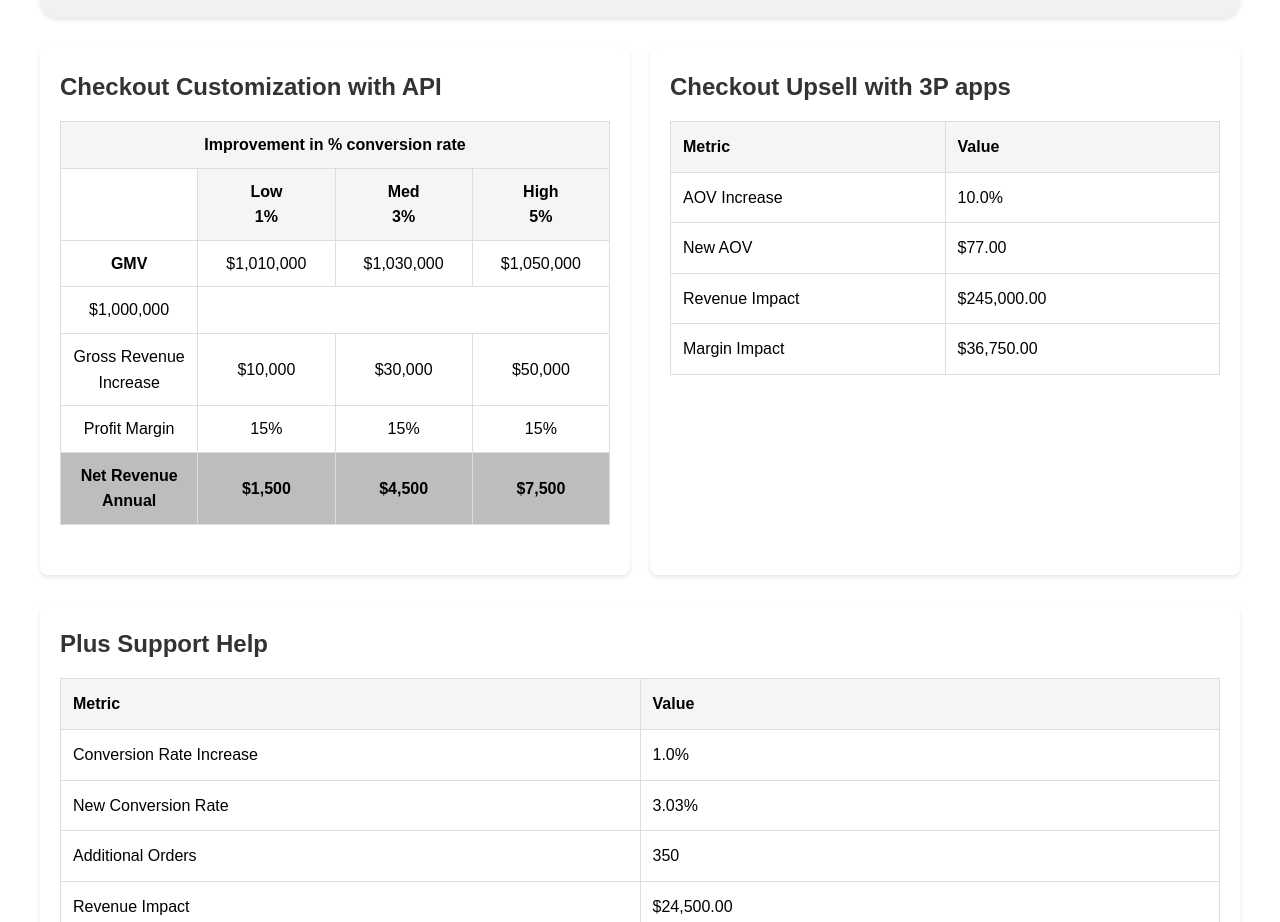
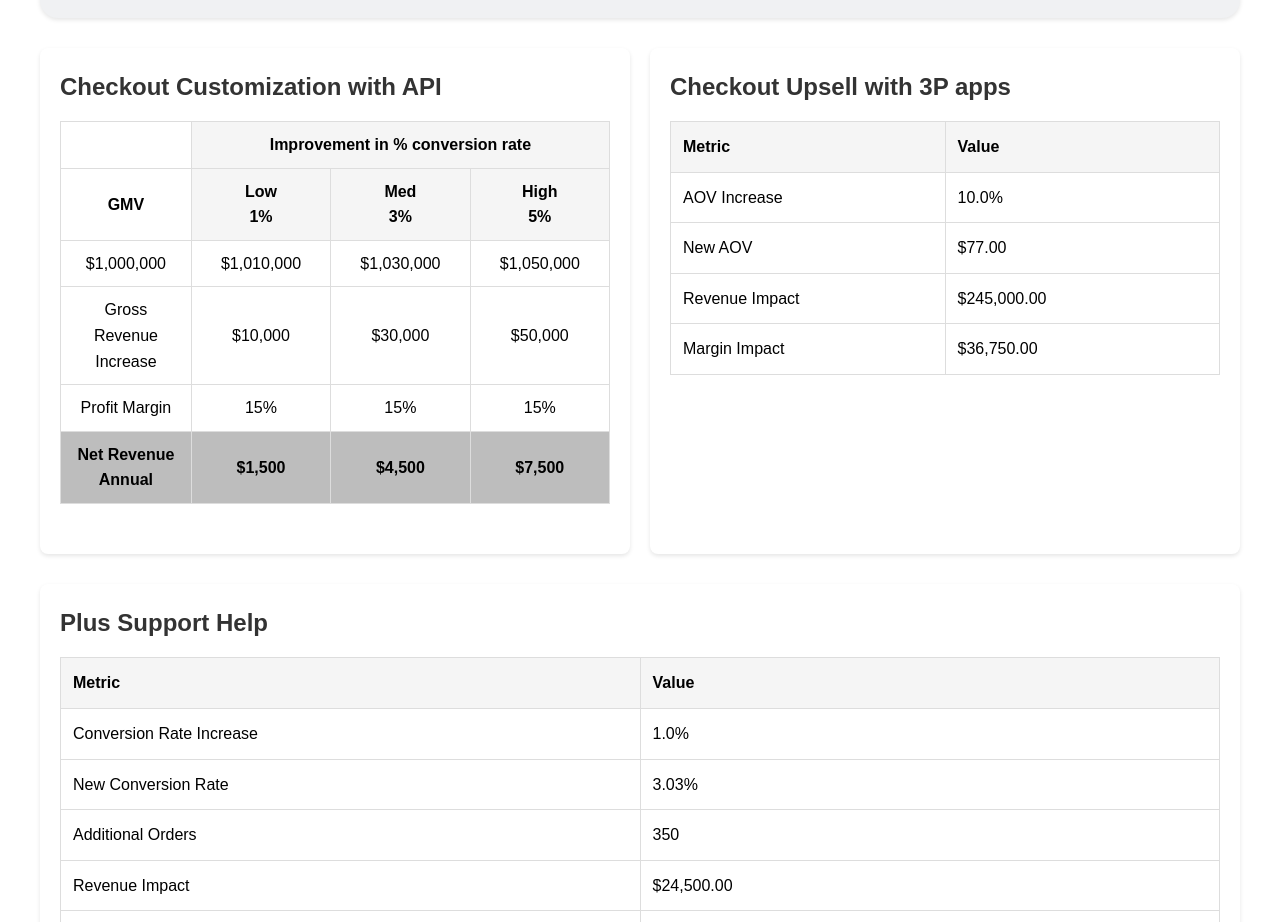
Before and after one commit to staceyhayman/D2C-ROI-Calculator, a plain HTML site: page index.html in a window 1280 px wide. Shown: the part 1535-2457 px from the top of the page. Drawn offline with Linux system fonts and the light colour scheme.

Commit message:
Layout: Refine header and scenario alignment in Checkout Customization with API table

```diff
--- a/index.html
+++ b/index.html
@@ -260,23 +260,20 @@
                 <div class="section-title">Checkout Customization with API</div>
                 <table class="custom-api-table">
                     <tr>
-                        <th class="custom-api-header" colspan="4">Improvement in % conversion rate</th>
+                        <td style="width: 20%;"></td>
+                        <th class="custom-api-header" colspan="3">Improvement in % conversion rate</th>
                     </tr>
                     <tr>
-                        <td></td>
+                        <td style="font-weight:bold; text-align:center;">GMV</td>
                         <td class="custom-api-header">Low<br><span class="custom-api-bold">1%</span></td>
                         <td class="custom-api-header">Med<br><span class="custom-api-bold">3%</span></td>
                         <td class="custom-api-header">High<br><span class="custom-api-bold">5%</span></td>
                     </tr>
                     <tr>
-                        <td style="font-weight:bold; text-align:center;">GMV</td>
+                        <td id="custom-gmv-base" style="text-align:center;"></td>
                         <td class="custom-api-gmv" id="custom-gmv-low">$0</td>
                         <td class="custom-api-gmv" id="custom-gmv-med">$0</td>
                         <td class="custom-api-gmv" id="custom-gmv-high">$0</td>
-                    </tr>
-                    <tr>
-                        <td id="custom-gmv-base" style="text-align:center;"></td>
-                        <td colspan="3"></td>
                     </tr>
                     <tr>
                         <td class="custom-api-label">Gross Revenue Increase</td>
```
